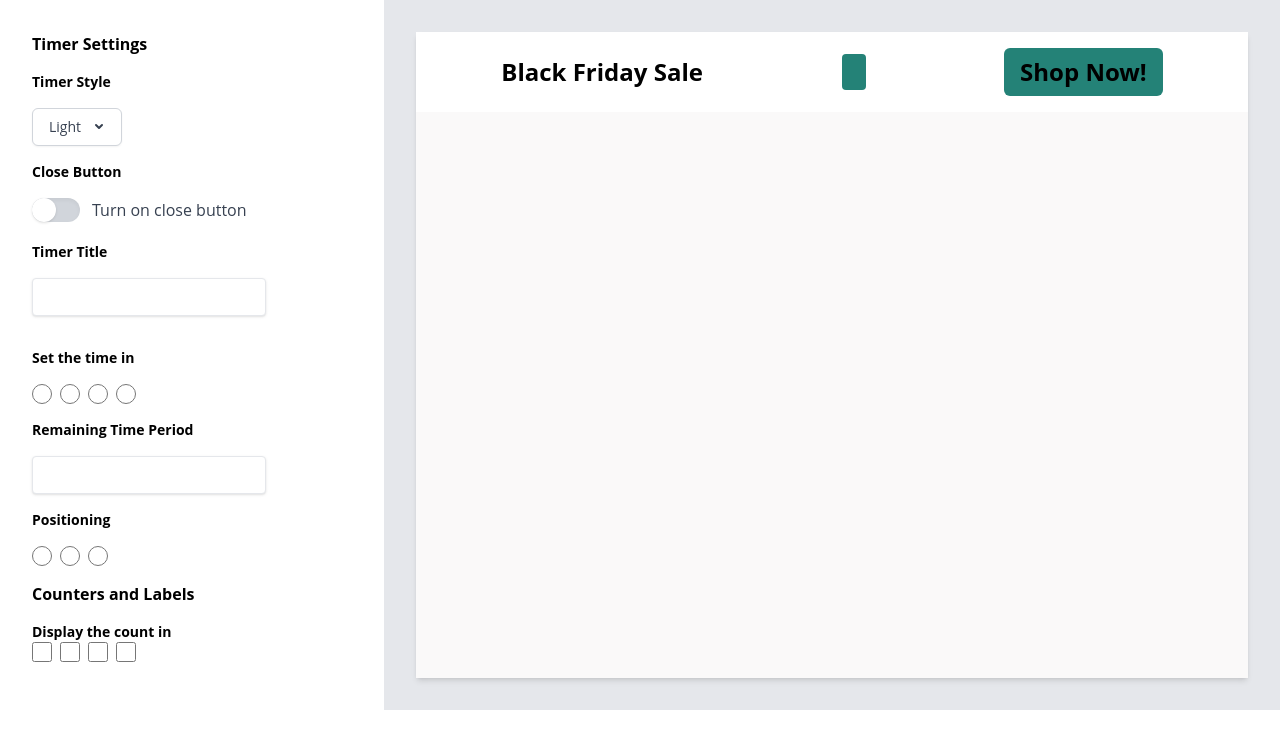
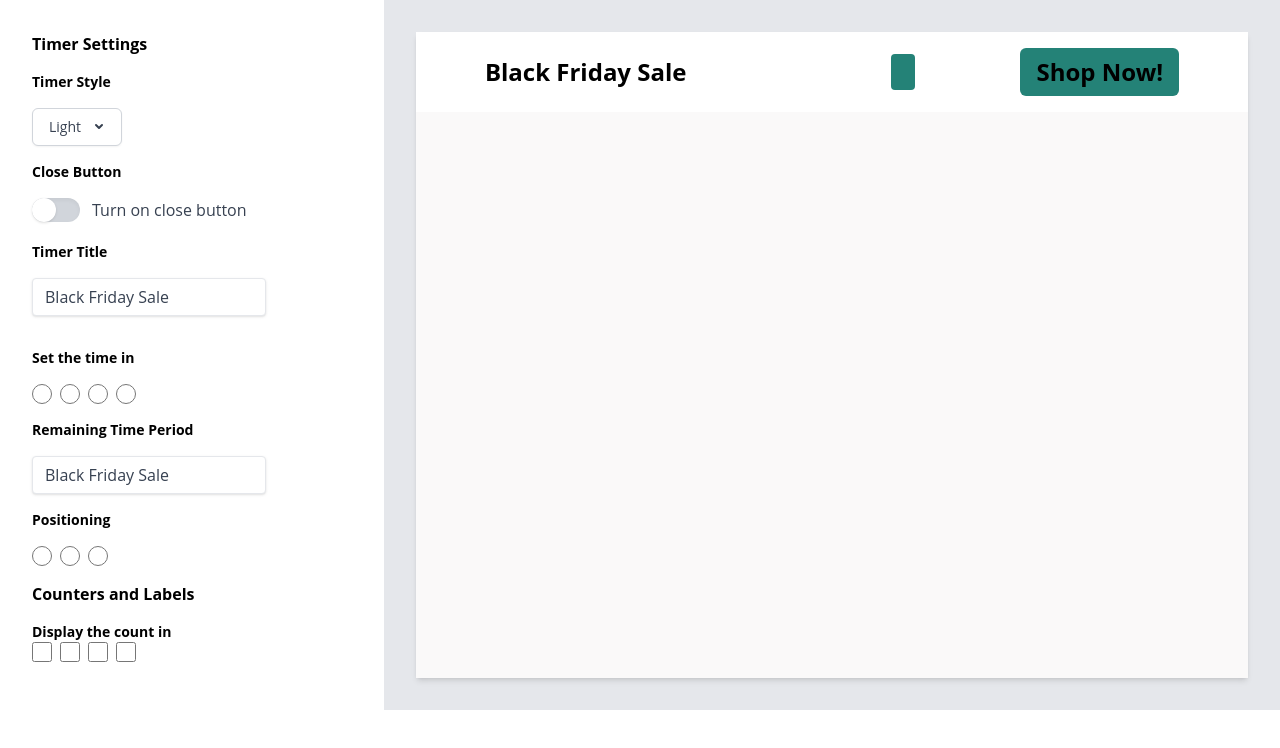
Before and after one commit to erenasiroglu/case-study, a React (Create React App) app: page / in a window 1280 px wide. Shown: the top 748 px of the page. Built offline with nearby package versions, Linux system fonts and the light colour scheme.

Commit message:
added change timer title function

```diff
--- a/src/App.js
+++ b/src/App.js
@@ -6,6 +6,11 @@ import "./App.css";
 export const App = () => {
   const [selectedTheme, setSelectedTheme] = useState(null);
   const [isCloseButtonOn, setIsCloseButtonOn] = useState(false);
+  const [inputValue, setInputValue] = useState("Black Friday Sale");
+
+  const handleInputValueChange = (value) => {
+    setInputValue(value);
+  };
 
   const handleThemeChange = (theme) => {
     setSelectedTheme(theme);
@@ -21,12 +26,14 @@ export const App = () => {
         <TimerSettings
           onThemeChange={handleThemeChange}
           onSwitchChange={handleSwitchChange}
+          onInputChange={handleInputValueChange}
         />
       </div>
       <div className="rightSide">
         <Counter
           selectedTheme={selectedTheme}
           isCloseButtonOn={isCloseButtonOn}
+          inputValue={inputValue}
         />
       </div>
     </div>
--- a/src/components/header/Header.jsx
+++ b/src/components/header/Header.jsx
@@ -1,7 +1,8 @@
 import React, { useState } from "react";
 import Timer from "../timer/Timer";
+import "./styles.css";
 
-export const Header = ({ selectedTheme, isCloseButtonOn }) => {
+export const Header = ({ selectedTheme, isCloseButtonOn, inputValue }) => {
   const [isHidden, setIsHidden] = useState(false);
 
   const handleClick = () => {
@@ -12,8 +13,8 @@ export const Header = ({ selectedTheme, isCloseButtonOn }) => {
   };
 
   const handleRedirect = () => {
-    window.open('https://www.beforesunset.ai/', '_blank');
-  }
+    window.open("https://www.beforesunset.ai/", "_blank");
+  };
 
   let backgroundColor;
   switch (selectedTheme) {
@@ -32,10 +33,15 @@ export const Header = ({ selectedTheme, isCloseButtonOn }) => {
 
   return (
     !isHidden && (
-      <div className={`w-full flex flex-row h-20 p-4 justify-around items-center bg-${backgroundColor}`}>
-        <h1 className="text-2xl font-bold">Black Friday Sale</h1>
+      <div
+        className={`header w-full flex flex-row h-20 p-4 justify-around items-center bg-${backgroundColor}`}
+      >
+        <h1 className={`header-text text-2xl font-bold`}>{inputValue}</h1>
         <Timer />
-        <button className="bg-[#248277] text-black px-4 py-2 rounded-md text-2xl font-bold" onClick={handleRedirect} >
+        <button
+          className="bg-[#248277] text-black px-4 py-2 rounded-md text-2xl font-bold"
+          onClick={handleRedirect}
+        >
           Shop Now!
         </button>
         {isCloseButtonOn && (
--- /dev/null
+++ b/src/components/header/styles.css
@@ -0,0 +1,6 @@
+.header-text {
+    width: 300px;
+    overflow: hidden;
+    text-overflow: ellipsis;
+    white-space: nowrap;
+  }
--- a/src/components/input/Input.jsx
+++ b/src/components/input/Input.jsx
@@ -1,6 +1,10 @@
 import React from 'react';
 
-export const Input = ({ label, placeholder }) => {
+export const Input = ({ label, placeholder, onChange }) => {
+  const handleChange = (event) => {
+    onChange(event.target.value);
+  };
+
   return (
     <div className="mb-4">
       {label && <label className="block text-gray-700 text-sm font-bold mb-2">{label}</label>}
@@ -8,6 +12,8 @@ export const Input = ({ label, placeholder }) => {
         className="shadow appearance-none border rounded w-240 py-2 px-3 text-gray-700 leading-tight focus:outline-none focus:shadow-outline"
         type="text"
         placeholder={placeholder}
+        onChange={handleChange}
+        defaultValue="Black Friday Sale"
       />
     </div>
   );
--- a/src/layouts/Counter.jsx
+++ b/src/layouts/Counter.jsx
@@ -1,12 +1,12 @@
 import React from 'react';
 import Header from '../components/header/Header';
 
-export const Counter = ({selectedTheme, isCloseButtonOn}) => {
+export const Counter = ({selectedTheme, isCloseButtonOn, inputValue }) => {
 
   return (
     <div className='bg-gray-200 p-8 w-full h-full bg-[#E5E6E4]'>
       <div className="bg-[#FAF9F9] shadow-md w-full h-full">
-        <Header selectedTheme={selectedTheme} isCloseButtonOn={isCloseButtonOn} />
+        <Header selectedTheme={selectedTheme} isCloseButtonOn={isCloseButtonOn} inputValue={inputValue} />
       </div>
     </div>
   );
--- a/src/layouts/TimerSettings.jsx
+++ b/src/layouts/TimerSettings.jsx
@@ -5,9 +5,10 @@ import Radio from "../components/radio-button/RadioButton";
 import Input from "../components/input/Input";
 import Checkbox from "../components/checkbox/Checkbox";
 
-export const TimerSettings = ({ onThemeChange, onSwitchChange }) => {
+export const TimerSettings = ({ onThemeChange, onSwitchChange, onInputChange }) => {
   const [selectedTheme, setSelectedTheme] = useState(null);
   const [isSwitchOn, setIsSwitchOn] = useState(false);
+  const [inputValue, setInputValue] = useState("");
 
   const handleThemeChange = (theme) => {
     setSelectedTheme(theme);
@@ -19,8 +20,14 @@ export const TimerSettings = ({ onThemeChange, onSwitchChange }) => {
     onSwitchChange(isChecked);
   };
 
+  const handleInputChange = (value) => {
+    setInputValue(value);
+    onInputChange(value);
+  };
+
   console.log(selectedTheme);
   console.log(isSwitchOn);
+  console.log(inputValue);
 
   return (
     <div className="timer-settings p-8">
@@ -35,7 +42,7 @@ export const TimerSettings = ({ onThemeChange, onSwitchChange }) => {
       <Switch onSwitchChange={handleSwitchChange} />
       <div className="mb-4 flex flex-col">
         <b className="block mb-4 mt-5 text-sm">Timer Title</b>
-        <Input />
+        <Input onChange={handleInputChange} />
       </div>
       <div className="mb-4 flex flex-col">
         <b className="block mb-4 text-sm">Set the time in</b>
```
